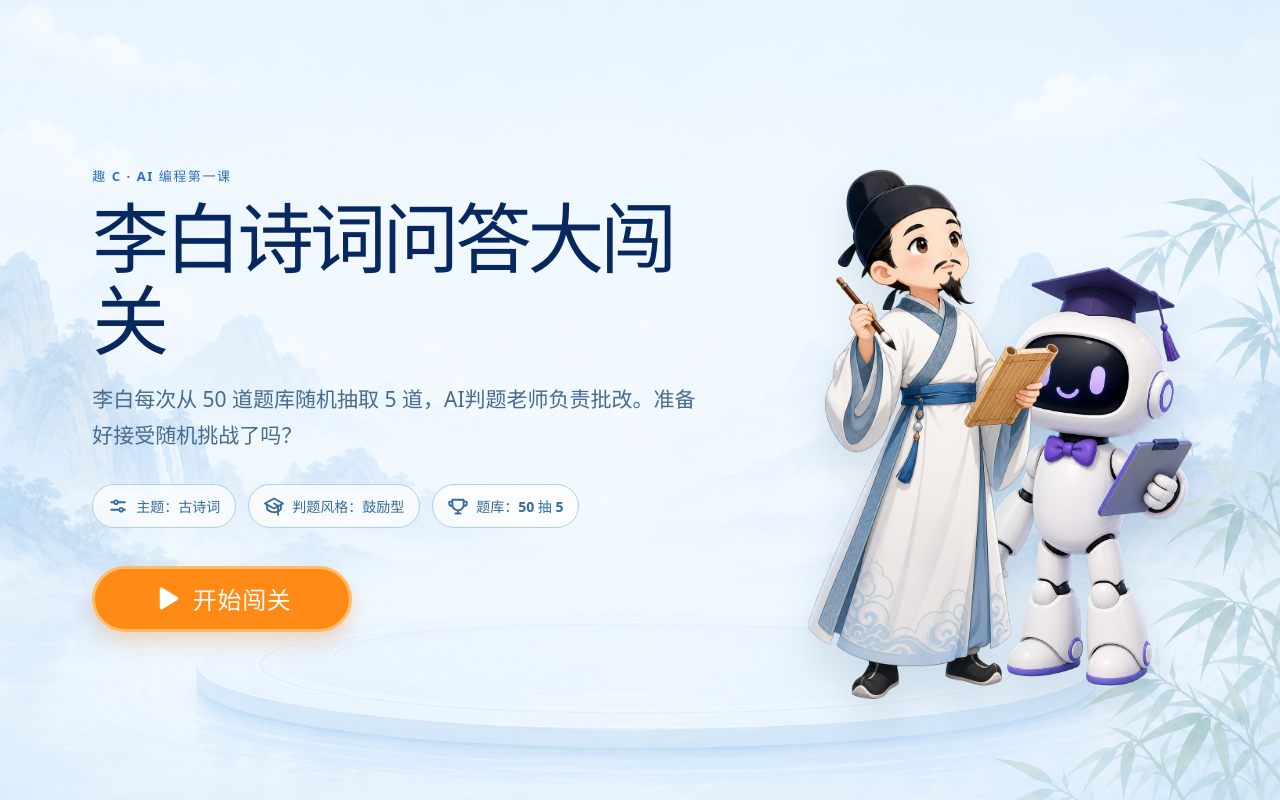
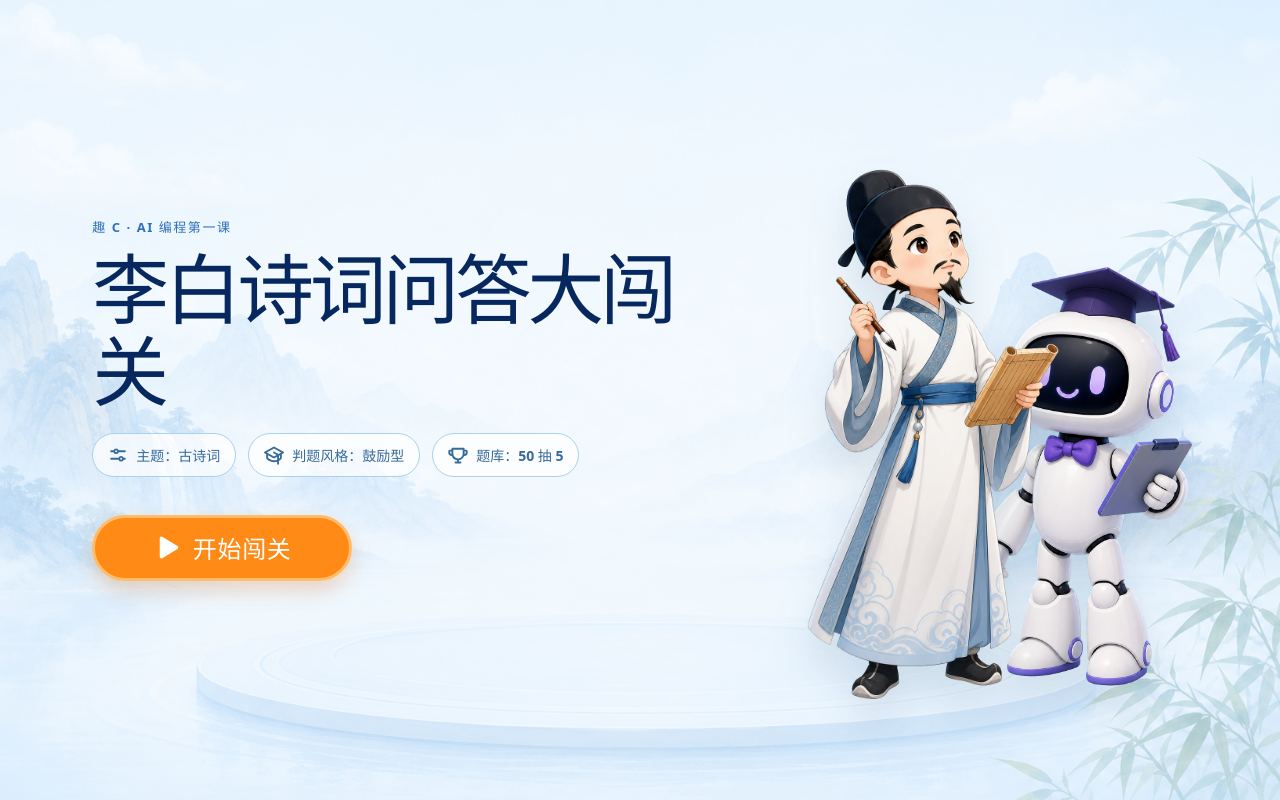
Before and after one commit to chuyunhai5-ship-it/AI-, a React (Vite) app: page / in a window 1280 px wide. Built offline with nearby package versions, Linux system fonts and the light colour scheme.

Commit message:
Remove start screen description

```diff
--- a/src/App.jsx
+++ b/src/App.jsx
@@ -148,7 +148,6 @@ function StartScreen({ onStart, bankSize, roundCount }) {
       <div className="start-copy">
         <span className="eyebrow">趣 C · AI 编程第一课</span>
         <h1>李白诗词问答大闯关</h1>
-        <p>李白每次从 {bankSize} 道题库随机抽取 {roundCount} 道，AI判题老师负责批改。准备好接受随机挑战了吗？</p>
         <div className="start-settings">
           <span><SlidersHorizontal weight="bold" />主题：古诗词</span>
           <span><GraduationCap weight="bold" />判题风格：鼓励型</span>
--- a/src/styles.css
+++ b/src/styles.css
@@ -906,19 +906,11 @@ body,
   letter-spacing: -0.055em;
 }
 
-.start-copy > p {
-  max-width: 720px;
-  margin: 0;
-  color: #466b90;
-  font-size: 21px;
-  line-height: 1.7;
-}
-
 .start-settings {
   display: flex;
   flex-wrap: wrap;
   gap: 12px;
-  margin: 30px 0 38px;
+  margin: 8px 0 38px;
 }
 
 .start-settings span,
@@ -1223,10 +1215,6 @@ body,
     font-size: 50px;
   }
 
-  .start-copy > p {
-    font-size: 17px;
-  }
-
   .start-characters {
     min-height: 350px;
     width: 100%;
```
